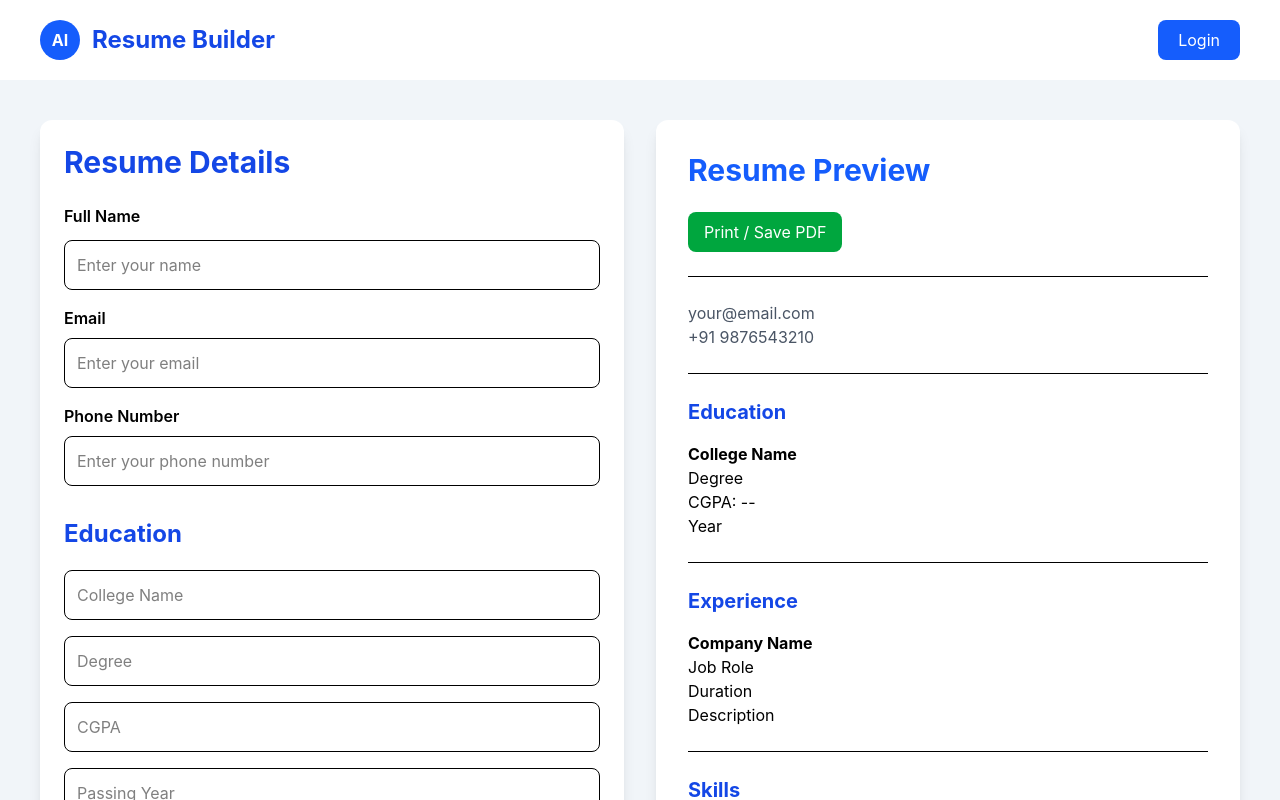
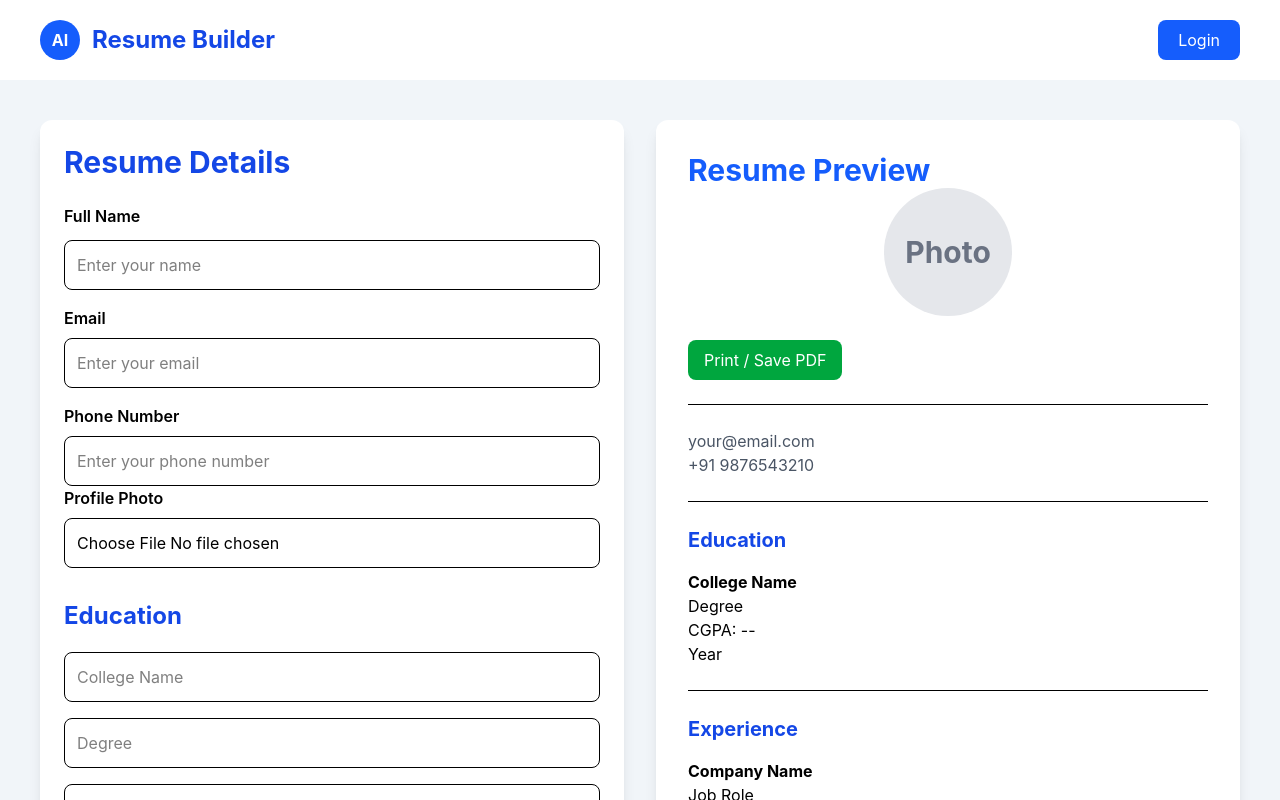
Before and after one commit to gungunkaushik05-pixel/ai-resume-builder, a React (Vite) app: page /resume in a window 1280 px wide. Shown: the top 800 px of the page. Built offline with nearby package versions, Linux system fonts and the light colour scheme.

Commit message:
Implemented profile photo upload and remove functionality for resume sections

```diff
--- a/src/components/ResumeForm.jsx
+++ b/src/components/ResumeForm.jsx
@@ -18,7 +18,21 @@ skills,
 setSkills,
 projects,
 setProjects,
-})  {
+photo,
+setPhoto,
+})  {const handlePhotoChange = (e) => {
+  const file = e.target.files[0];
+
+  if (file) {
+    const reader = new FileReader();
+
+    reader.onloadend = () => {
+      setPhoto(reader.result);
+    };
+
+    reader.readAsDataURL(file);
+  }
+};
   return (
     <div className="bg-white p-6 rounded-xl shadow-lg">
 
@@ -71,6 +85,19 @@ setProjects,
   onChange={(e) => setPhone(e.target.value)}
   className="w-full border p-3 rounded-lg outline-none"
 />
+
+<div className="mb-6">
+  <label className="block mb-2 font-semibold">
+    Profile Photo
+  </label>
+
+  <input
+    type="file"
+    accept="image/*"
+    onChange={handlePhotoChange}
+    className="w-full border p-3 rounded-lg"
+  />
+</div>
       </div>
       <EducationForm
   education={education}
--- a/src/components/ResumePreview.jsx
+++ b/src/components/ResumePreview.jsx
@@ -10,6 +10,7 @@ function ResumePreview({
   experience,
   skills,
   projects,
+  photo,
 })
    {const resumeRef = useRef();
     const handlePrint = useReactToPrint({
@@ -38,6 +39,19 @@ function ResumePreview({
 >
       <h2 className="text-3xl font-bold text-blue-600 mb-6">
         Resume Preview
+        <div className="flex justify-center mb-6">
+  {photo ? (
+    <img
+      src={photo}
+      alt="Profile"
+      className="w-32 h-32 rounded-full object-cover border-4 border-blue-500"
+    />
+  ) : (
+    <div className="w-32 h-32 rounded-full bg-gray-200 flex items-center justify-center text-gray-500">
+      Photo
+    </div>
+  )}
+</div>
       </h2>
       <button
   type="button"
--- a/src/pages/Resume.jsx
+++ b/src/pages/Resume.jsx
@@ -33,6 +33,7 @@ const [projects, setProjects] = useState([
     github: "",
   },
 ]);
+const [photo, setPhoto] = useState("");
   return (
     <div className="min-h-screen bg-slate-100 p-10">
       <div className="grid grid-cols-2 gap-8">
@@ -52,6 +53,8 @@ skills={skills}
 setSkills={setSkills}
 projects={projects}
 setProjects={setProjects}
+ photo={ photo}
+setPhoto={setPhoto}
 
         />
 
@@ -65,6 +68,7 @@ setProjects={setProjects}
   experience={experience}
   skills={skills}
   projects={projects}
+  photo={photo}
 />
 
       </div>
```
